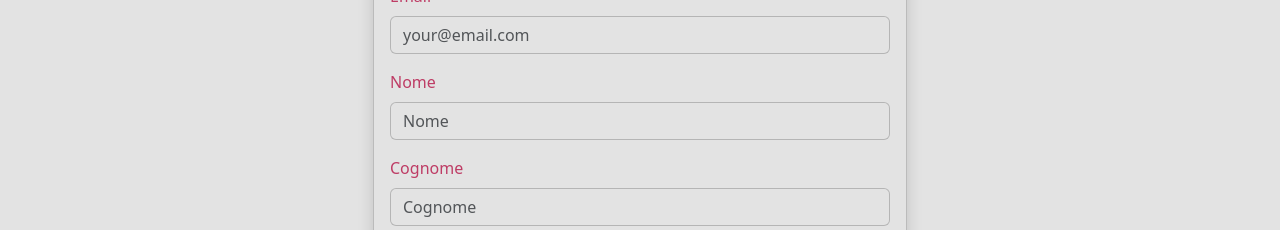
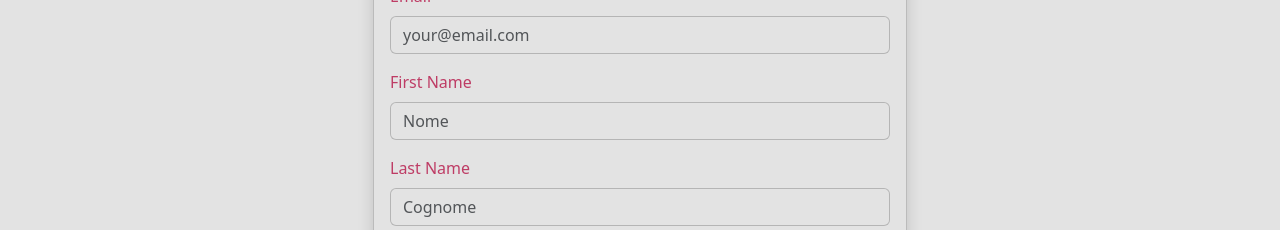
Before and after one commit to aleabro/Full-Stack-Project, a React (Create React App) app in the folder frontend/: page /register-user in a window 1280 px wide. Shown: the part 307-537 px from the top of the page. Built offline with nearby package versions, Linux system fonts and the light colour scheme; no server answers.

Commit message:
Minor bug fix to the user form

```diff
--- a/frontend/src/components/RegisterUserForm.jsx
+++ b/frontend/src/components/RegisterUserForm.jsx
@@ -92,8 +92,8 @@ export default function RegisterUserForm() {
                 {[
                   { name: "username", placeholder: "Username" },
                   { name: "email", placeholder: "your@email.com" },
-                  { name: "Nome", placeholder: "Nome" },
-                  { name: "Cognome", placeholder: "Cognome" },
+                  { name: "first_name", placeholder: "Nome" },
+                  { name: "last_name", placeholder: "Cognome" },
                 ].map((field) => (
                   <div className="mb-3" key={field.name}>
                     <label className="form-label text-capitalize">
```
